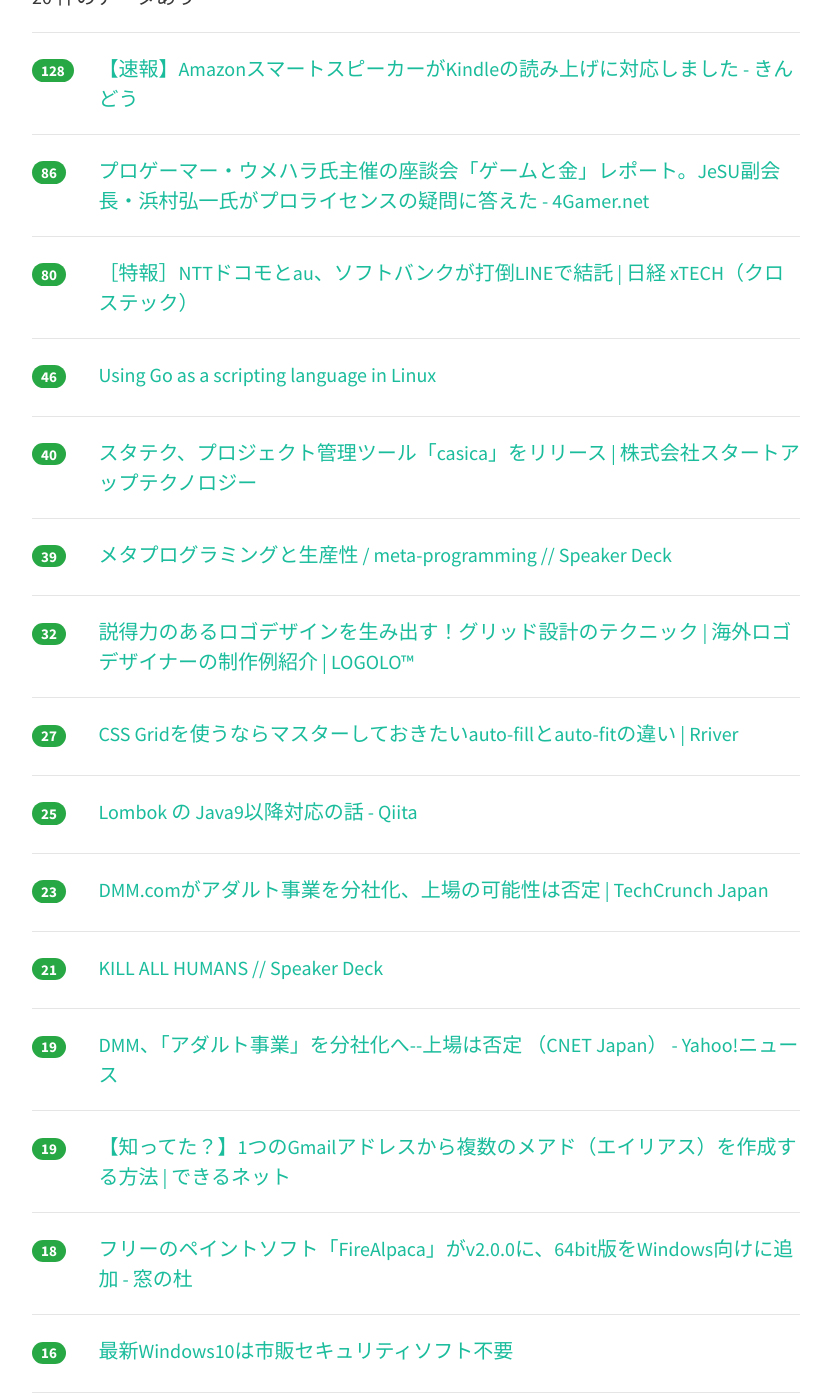
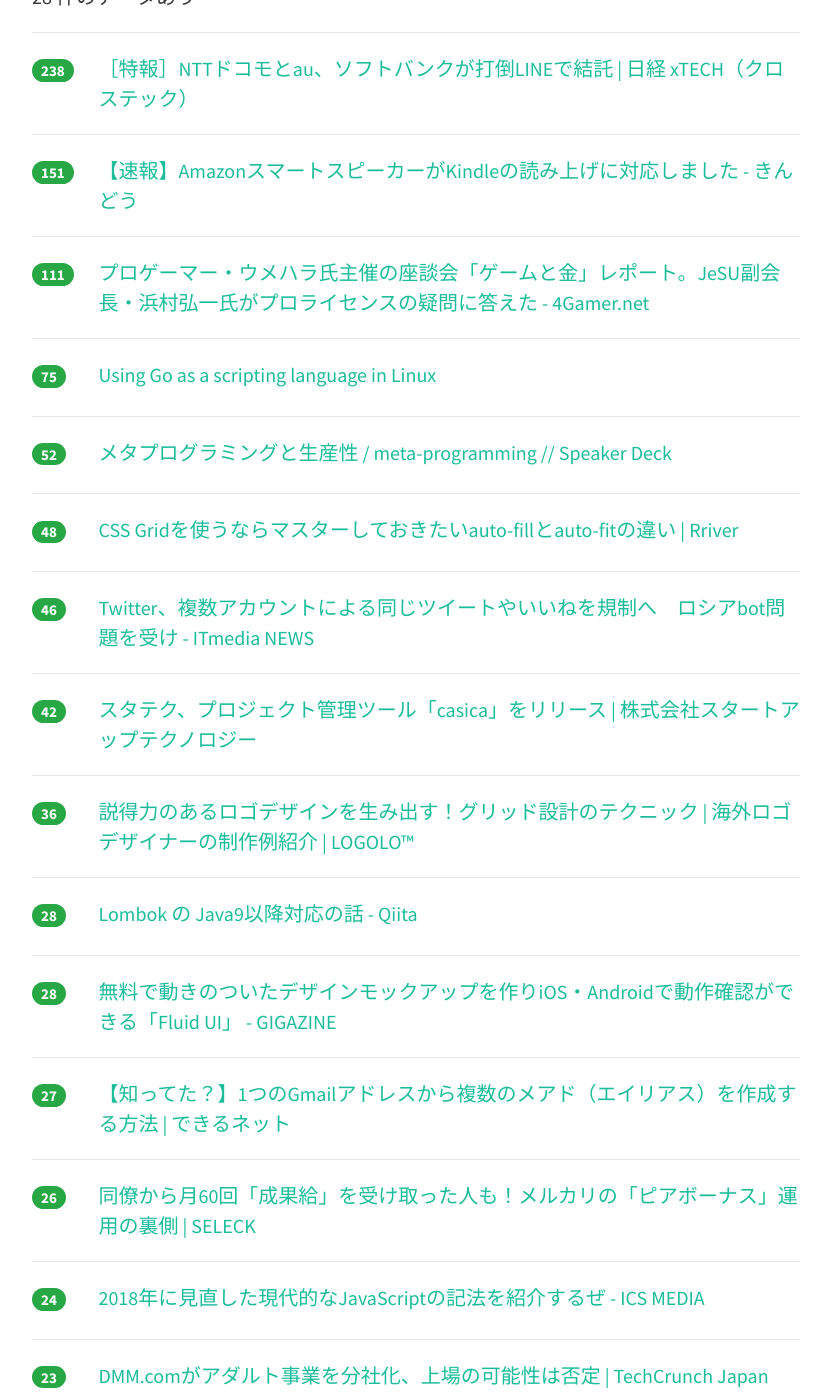
Before and after one commit to yatta47/hatena-matome-site, a Jekyll site: the page built from _posts/2018-02-22-hatena.md, in a window 1280 px wide and 1400 px high, scrolled down 341 px. Shown: the whole window, without its empty margins (224-1055 px from the left). Built offline with Jekyll 4.4.1, drawn with Linux system fonts in a browser that asks for light colours; nearby versions of some CDN libraries; some of the changed text lies outside the part shown.

Commit message:
Updated 2018-02-22

```diff
--- a/_posts/2018-02-22-hatena.md
+++ b/_posts/2018-02-22-hatena.md
@@ -1,54 +1,79 @@
 ---
 layout: post
 title:  "2018-02-22 はてぶIT"
-date:   2018-02-22 10:04:14
+date:   2018-02-22 12:03:38
 tags: [it-hotentry]
 ---
-20 件のデータあり
+28 件のデータあり
 
 <hr><div class="row">
-<div class="col-1"><span class="badge badge-pill badge-success h2">128</span></div>
+<div class="col-1"><span class="badge badge-pill badge-success h2">238</span></div>
+<div class="col-11"><a href='http://tech.nikkeibp.co.jp/atcl/nxt/column/18/00001/00076/' target='_blank'>［特報］NTTドコモとau、ソフトバンクが打倒LINEで結託 | 日経 xTECH（クロステック）</a></div>
+</div>
+<hr>
+<div class="row">
+<div class="col-1"><span class="badge badge-pill badge-success h2">151</span></div>
 <div class="col-11"><a href='https://kindou.info/92817.html' target='_blank'>【速報】AmazonスマートスピーカーがKindleの読み上げに対応しました - きんどう</a></div>
 </div>
 <hr>
 <div class="row">
-<div class="col-1"><span class="badge badge-pill badge-success h2">86</span></div>
+<div class="col-1"><span class="badge badge-pill badge-success h2">111</span></div>
 <div class="col-11"><a href='http://www.4gamer.net/games/397/G039789/20180221109/' target='_blank'>プロゲーマー・ウメハラ氏主催の座談会「ゲームと金」レポート。JeSU副会長・浜村弘一氏がプロライセンスの疑問に答えた - 4Gamer.net</a></div>
 </div>
 <hr>
 <div class="row">
-<div class="col-1"><span class="badge badge-pill badge-success h2">80</span></div>
-<div class="col-11"><a href='http://tech.nikkeibp.co.jp/atcl/nxt/column/18/00001/00076/' target='_blank'>［特報］NTTドコモとau、ソフトバンクが打倒LINEで結託 | 日経 xTECH（クロステック）</a></div>
+<div class="col-1"><span class="badge badge-pill badge-success h2">75</span></div>
+<div class="col-11"><a href='https://blog.cloudflare.com/using-go-as-a-scripting-language-in-linux/' target='_blank'>Using Go as a scripting language in Linux</a></div>
+</div>
+<hr>
+<div class="row">
+<div class="col-1"><span class="badge badge-pill badge-success h2">52</span></div>
+<div class="col-11"><a href='https://speakerdeck.com/erukiti/meta-programming-1' target='_blank'>メタプログラミングと生産性 / meta-programming // Speaker Deck</a></div>
+</div>
+<hr>
+<div class="row">
+<div class="col-1"><span class="badge badge-pill badge-success h2">48</span></div>
+<div class="col-11"><a href='https://parashuto.com/rriver/development/cssgrid-autofill-vs-autofit' target='_blank'>CSS Gridを使うならマスターしておきたいauto-fillとauto-fitの違い | Rriver</a></div>
 </div>
 <hr>
 <div class="row">
 <div class="col-1"><span class="badge badge-pill badge-success h2">46</span></div>
-<div class="col-11"><a href='https://blog.cloudflare.com/using-go-as-a-scripting-language-in-linux/' target='_blank'>Using Go as a scripting language in Linux</a></div>
+<div class="col-11"><a href='http://www.itmedia.co.jp/news/articles/1802/22/news065.html' target='_blank'>Twitter、複数アカウントによる同じツイートやいいねを規制へ　ロシアbot問題を受け - ITmedia NEWS</a></div>
 </div>
 <hr>
 <div class="row">
-<div class="col-1"><span class="badge badge-pill badge-success h2">40</span></div>
+<div class="col-1"><span class="badge badge-pill badge-success h2">42</span></div>
 <div class="col-11"><a href='https://startup-technology.com/blog/press-release-casica20180221/' target='_blank'>スタテク、プロジェクト管理ツール「casica」をリリース | 株式会社スタートアップテクノロジー</a></div>
 </div>
 <hr>
 <div class="row">
-<div class="col-1"><span class="badge badge-pill badge-success h2">39</span></div>
-<div class="col-11"><a href='https://speakerdeck.com/erukiti/meta-programming-1' target='_blank'>メタプログラミングと生産性 / meta-programming // Speaker Deck</a></div>
-</div>
-<hr>
-<div class="row">
-<div class="col-1"><span class="badge badge-pill badge-success h2">32</span></div>
+<div class="col-1"><span class="badge badge-pill badge-success h2">36</span></div>
 <div class="col-11"><a href='https://lo-go-lo.com/blog-258-7319.html' target='_blank'>説得力のあるロゴデザインを生み出す！グリッド設計のテクニック | 海外ロゴデザイナーの制作例紹介 | LOGOLO™</a></div>
 </div>
 <hr>
 <div class="row">
-<div class="col-1"><span class="badge badge-pill badge-success h2">27</span></div>
-<div class="col-11"><a href='https://parashuto.com/rriver/development/cssgrid-autofill-vs-autofit' target='_blank'>CSS Gridを使うならマスターしておきたいauto-fillとauto-fitの違い | Rriver</a></div>
+<div class="col-1"><span class="badge badge-pill badge-success h2">28</span></div>
+<div class="col-11"><a href='https://qiita.com/tmurakam99/items/b5ffe7f18bc06577f619' target='_blank'>Lombok の Java9以降対応の話 - Qiita</a></div>
 </div>
 <hr>
 <div class="row">
-<div class="col-1"><span class="badge badge-pill badge-success h2">25</span></div>
-<div class="col-11"><a href='https://qiita.com/tmurakam99/items/b5ffe7f18bc06577f619' target='_blank'>Lombok の Java9以降対応の話 - Qiita</a></div>
+<div class="col-1"><span class="badge badge-pill badge-success h2">28</span></div>
+<div class="col-11"><a href='https://gigazine.net/news/20180222-fluidui/' target='_blank'>無料で動きのついたデザインモックアップを作りiOS・Androidで動作確認ができる「Fluid UI」 - GIGAZINE</a></div>
+</div>
+<hr>
+<div class="row">
+<div class="col-1"><span class="badge badge-pill badge-success h2">27</span></div>
+<div class="col-11"><a href='https://dekiru.net/article/16418/' target='_blank'>【知ってた？】1つのGmailアドレスから複数のメアド（エイリアス）を作成する方法 | できるネット</a></div>
+</div>
+<hr>
+<div class="row">
+<div class="col-1"><span class="badge badge-pill badge-success h2">26</span></div>
+<div class="col-11"><a href='https://seleck.cc/1167' target='_blank'>同僚から月60回「成果給」を受け取った人も！メルカリの「ピアボーナス」運用の裏側 | SELECK</a></div>
+</div>
+<hr>
+<div class="row">
+<div class="col-1"><span class="badge badge-pill badge-success h2">24</span></div>
+<div class="col-11"><a href='https://ics.media/entry/17262' target='_blank'>2018年に見直した現代的なJavaScriptの記法を紹介するぜ - ICS MEDIA</a></div>
 </div>
 <hr>
 <div class="row">
@@ -57,18 +82,28 @@ tags: [it-hotentry]
 </div>
 <hr>
 <div class="row">
-<div class="col-1"><span class="badge badge-pill badge-success h2">21</span></div>
+<div class="col-1"><span class="badge badge-pill badge-success h2">22</span></div>
 <div class="col-11"><a href='https://speakerdeck.com/akameco/kill-all-humans' target='_blank'>KILL ALL HUMANS // Speaker Deck</a></div>
 </div>
 <hr>
 <div class="row">
-<div class="col-1"><span class="badge badge-pill badge-success h2">19</span></div>
+<div class="col-1"><span class="badge badge-pill badge-success h2">21</span></div>
 <div class="col-11"><a href='https://headlines.yahoo.co.jp/hl?a=20180221-35115056-cnetj-sci' target='_blank'>DMM、「アダルト事業」を分社化へ--上場は否定 （CNET Japan） - Yahoo!ニュース</a></div>
 </div>
 <hr>
 <div class="row">
 <div class="col-1"><span class="badge badge-pill badge-success h2">19</span></div>
-<div class="col-11"><a href='https://dekiru.net/article/16418/' target='_blank'>【知ってた？】1つのGmailアドレスから複数のメアド（エイリアス）を作成する方法 | できるネット</a></div>
+<div class="col-11"><a href='https://radiolife.com/internet/virus/22086/' target='_blank'>最新Windows10は市販セキュリティソフト不要</a></div>
+</div>
+<hr>
+<div class="row">
+<div class="col-1"><span class="badge badge-pill badge-success h2">19</span></div>
+<div class="col-11"><a href='http://hb.matsumoto-r.jp/entry/2018/02/22/000546' target='_blank'>HTTPリクエスト単位でmrubyのバイトコードをProcとFiberで包みなおして実行した場合の性能とv2について - 人間とウェブの未来</a></div>
+</div>
+<hr>
+<div class="row">
+<div class="col-1"><span class="badge badge-pill badge-success h2">18</span></div>
+<div class="col-11"><a href='http://d.hatena.ne.jp/nowokay/20180221#1519221409' target='_blank'>JDK 11で2つメソッドが削除されてHTTP Clientが正式に入る - きしだのはてな</a></div>
 </div>
 <hr>
 <div class="row">
@@ -77,8 +112,13 @@ tags: [it-hotentry]
 </div>
 <hr>
 <div class="row">
-<div class="col-1"><span class="badge badge-pill badge-success h2">16</span></div>
-<div class="col-11"><a href='https://radiolife.com/internet/virus/22086/' target='_blank'>最新Windows10は市販セキュリティソフト不要</a></div>
+<div class="col-1"><span class="badge badge-pill badge-success h2">18</span></div>
+<div class="col-11"><a href='http://coliss.com/articles/build-websites/operation/work/free-online-tools-for-web-developers.html' target='_blank'>Web制作時に便利なHTML, CSS, JavaScriptのツール、文字抽出ツールなどがまとめて利用できる -Href Tools | コリス</a></div>
+</div>
+<hr>
+<div class="row">
+<div class="col-1"><span class="badge badge-pill badge-success h2">18</span></div>
+<div class="col-11"><a href='http://www.publickey1.jp/blog/18/github2018angular.html' target='_blank'>GitHubが示した2018年のオープンソースのトレンド。Angularのようなクロスプラットフォーム対応ツール、機械学習などに加え、学習や就職支援ツールも盛り上がると － Publickey</a></div>
 </div>
 <hr>
 <div class="row">
@@ -87,22 +127,22 @@ tags: [it-hotentry]
 </div>
 <hr>
 <div class="row">
-<div class="col-1"><span class="badge badge-pill badge-success h2">15</span></div>
-<div class="col-11"><a href='http://hb.matsumoto-r.jp/entry/2018/02/22/000546' target='_blank'>HTTPリクエスト単位でmrubyのバイトコードをProcとFiberで包みなおして実行した場合の性能とv2について - 人間とウェブの未来</a></div>
-</div>
-<hr>
-<div class="row">
-<div class="col-1"><span class="badge badge-pill badge-success h2">15</span></div>
-<div class="col-11"><a href='https://seleck.cc/1167' target='_blank'>同僚から月60回「成果給」を受け取った人も！メルカリの「ピアボーナス」運用の裏側 | SELECK</a></div>
-</div>
-<hr>
-<div class="row">
 <div class="col-1"><span class="badge badge-pill badge-success h2">13</span></div>
 <div class="col-11"><a href='http://kai-you.net/article/50639' target='_blank'>薄い本が厚くなりすぎ!! “立体同人“が男の子の夢を叶える - KAI-YOU.net</a></div>
 </div>
 <hr>
 <div class="row">
-<div class="col-1"><span class="badge badge-pill badge-success h2">12</span></div>
-<div class="col-11"><a href='http://d.hatena.ne.jp/nowokay/20180221#1519221409' target='_blank'>JDK 11で2つメソッドが削除されてHTTP Clientが正式に入る - きしだのはてな</a></div>
+<div class="col-1"><span class="badge badge-pill badge-success h2">11</span></div>
+<div class="col-11"><a href='http://www.itmedia.co.jp/news/articles/1802/22/news055.html' target='_blank'>niconico以外で「コメント付き視聴」は根付くか　「dアニメストア ニコニコ支店」の現在 - ITmedia NEWS</a></div>
 </div>
 <hr>
+<div class="row">
+<div class="col-1"><span class="badge badge-pill badge-success h2">10</span></div>
+<div class="col-11"><a href='https://anond.hatelabo.jp/20180222080914' target='_blank'>「ちょこまかと動きおって！」と発言した奴がその戦いで勝利する確率</a></div>
+</div>
+<hr>
+<div class="row">
+<div class="col-1"><span class="badge badge-pill badge-success h2">10</span></div>
+<div class="col-11"><a href='https://browsernative.com/pwa-chrome-desktop-install-3681/' target='_blank'>PWA Coming to Chrome for Desktop</a></div>
+</div>
+<hr>
```
